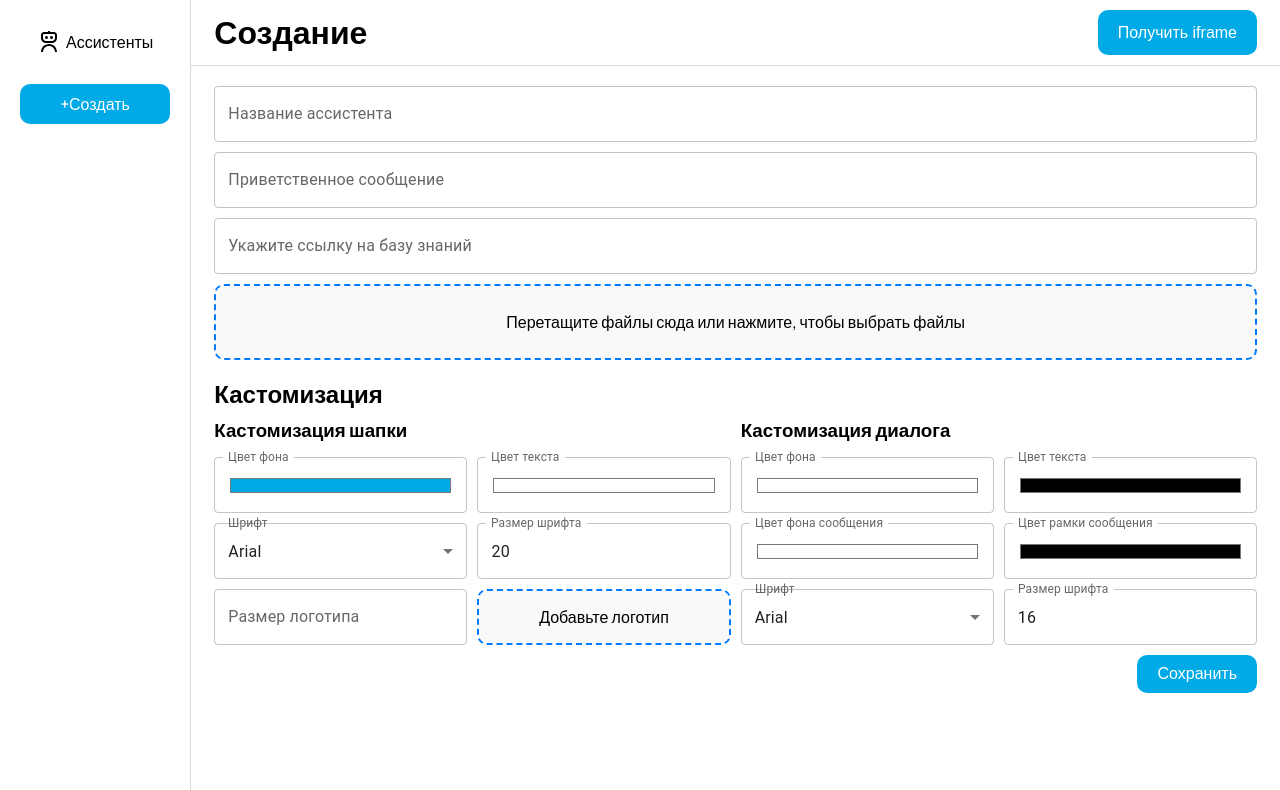
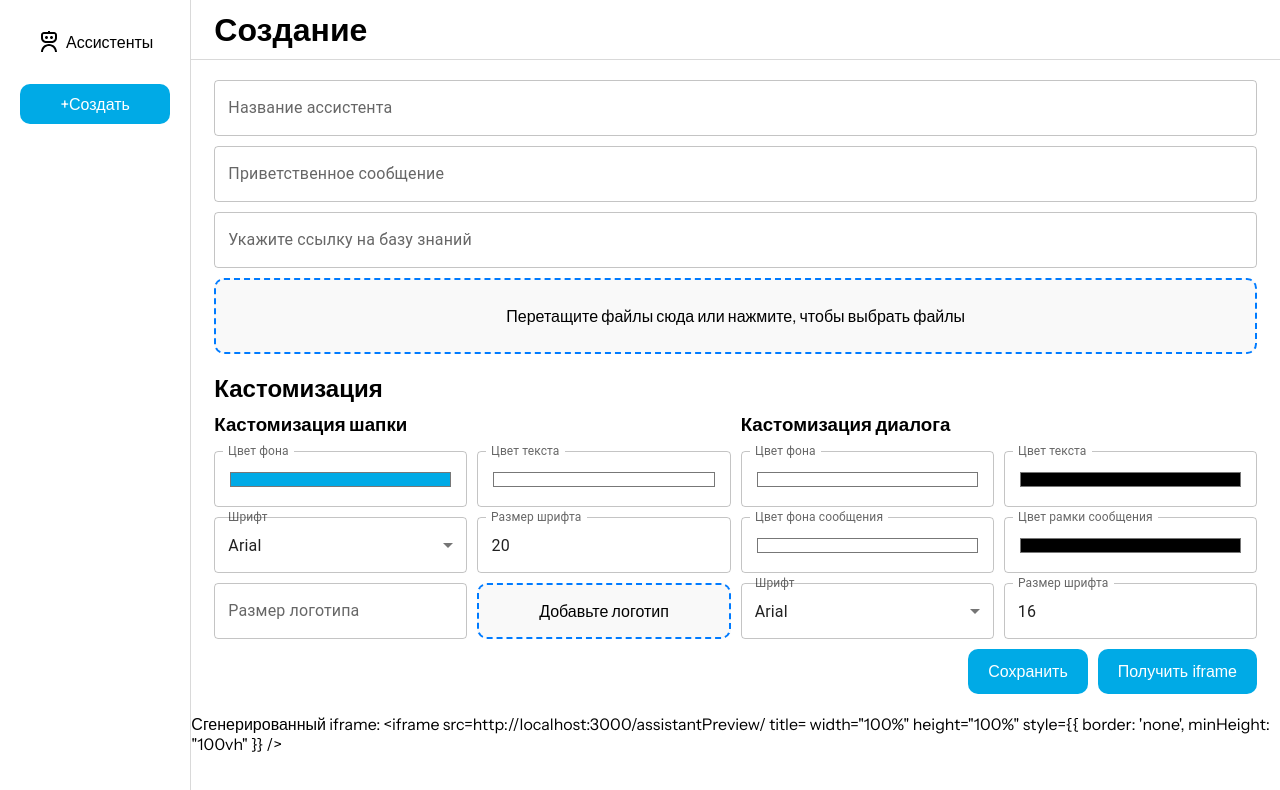
Before and after one commit to Manya18/knowledge-window, a React (Create React App) app in the folder frontend/: page /createAssistant in a window 1280 px wide. Shown: the top 790 px of the page. Built offline with nearby package versions, Linux system fonts and the light colour scheme.

Commit message:
iframe fix

```diff
--- a/frontend/src/pages/assistantPreview/AssistantPreview.tsx
+++ b/frontend/src/pages/assistantPreview/AssistantPreview.tsx
@@ -157,7 +157,7 @@ const TestPage = ({
           label="Ваше сообщение"
           fullWidth
         />
-        <Button onClick={handleSend} style={{ fontSize: `${customization?.dialog.fontSize}px`, backgroundColor: `${customization?.header.bgColor}` }} variant="contained" color="primary">
+        <Button onClick={handleSend} style={{ fontSize: `${customization?.dialog.fontSize}px`, backgroundColor: `${customization?.header.bgColor}`, color: `${customization?.header.textColor}` }}>
           Отправить
         </Button>
       </div>
--- a/frontend/src/pages/createAssistant/CreateAssistant.tsx
+++ b/frontend/src/pages/createAssistant/CreateAssistant.tsx
@@ -15,8 +15,8 @@ import Layout from "../../components/layout/Layout";
 import CustomizationSettings from "../../components/headerCustomization/HeaderCustomization";
 import { CustomizationType, DialogCustomizationType, HeaderCustomizationType } from "../../types/customatizationType";
 import DialogCustomization from "../../components/dialogCustomization/DialogCustomization";
-import IframeWrapper from "../iframeWrapper/IframeWrapper";
-import { UUID } from "crypto";
+import { toast, ToastContainer } from "react-toastify";
+import 'react-toastify/dist/ReactToastify.css';
 
 const CreateAssistant = () => {
     const token = window.sessionStorage.getItem('token');
@@ -116,26 +116,32 @@ const CreateAssistant = () => {
     };
 
     const handleGetIframeLink = () => {
-        console.log('iframe', iframeUrl)
+        if (iframeUrl) {
+            navigator.clipboard.writeText(`<iframe
+                src=${iframeUrl}
+                title=${name}
+                width="100%"
+                height="100%"
+                style={{ border: 'none', minHeight: "100vh" }}
+              />`)
+                .then(() => {
+                    toast.success('Ссылка скопирована в буфер обмена');
+                })
+                .catch(err => {
+                    toast.warn('Ошибка при копировании в буфер обмена');
+                });
+        } else {
+            toast.warn('iframeUrl пустой или не определен');
+        }
     };
 
     return (
+        <div>
             <Layout>
                 <div className={styles.createAssistant}>
                     <header className={styles.header}>
                         <div className={styles.titleWrapper}>
                             <h1 className={styles.title}>Создание</h1>
-                    </div>
-                    <div className={styles.actionButtons}>
-                        {/* <button className={`${styles.iconButton} primary-button`} onClick={handleDelete}>
-                            <RiDeleteBin6Line size={24}></RiDeleteBin6Line>
-                        </button> */}
-                        <button
-                            className={`${styles.saveButton} primary-button`}
-                            onClick={handleGetIframeLink}
-                        >
-                            Получить iframe
-                        </button>
                         </div>
                     </header>
                     <div className={styles.body}>
@@ -208,12 +214,20 @@ const CreateAssistant = () => {
                                 </div>
                             </div>
                         </div>
+                        <div style={{ display: "flex", gap: "10px", marginLeft: "auto", right: 0 }}>
                             <button
-                        className={`${styles.testButton} primary-button`}
+                                className={`${styles.saveButton} primary-button`}
                                 onClick={handleSave}
                             >
                                 Сохранить
                             </button>
+                            <button
+                                className={`${styles.saveButton} primary-button`}
+                                onClick={handleGetIframeLink}
+                            >
+                                Получить iframe
+                            </button>
+                        </div>
                         {openPreview && (
                             <div className={styles.previewWrapper}>
                                 <TestPage
@@ -223,10 +237,23 @@ const CreateAssistant = () => {
                                 ></TestPage>
                             </div>
                         )}
+
                     </div>
+                    {iframeUrl && (
+                        <div> Сгенерированный iframe: {`<iframe
+                                src=${iframeUrl}
+                                title=${name}
+                                width="100%"
+                                height="100%"
+                                style={{ border: 'none', minHeight: "100vh" }}
+                              />`}
                         </div>
-            {/* <IframeWrapper src={iframeUrl} title={name} width="100%" height="100%" /> */}
-        </Layout>
+                    )}
+                </div>
+            </Layout >
+            <ToastContainer />
+
+        </div >
     );
 };
 
```
Also changed, not shown: 1 other file (tests, documents, lock files or other folders). Lines whose indentation alone changed are shown as unchanged.
